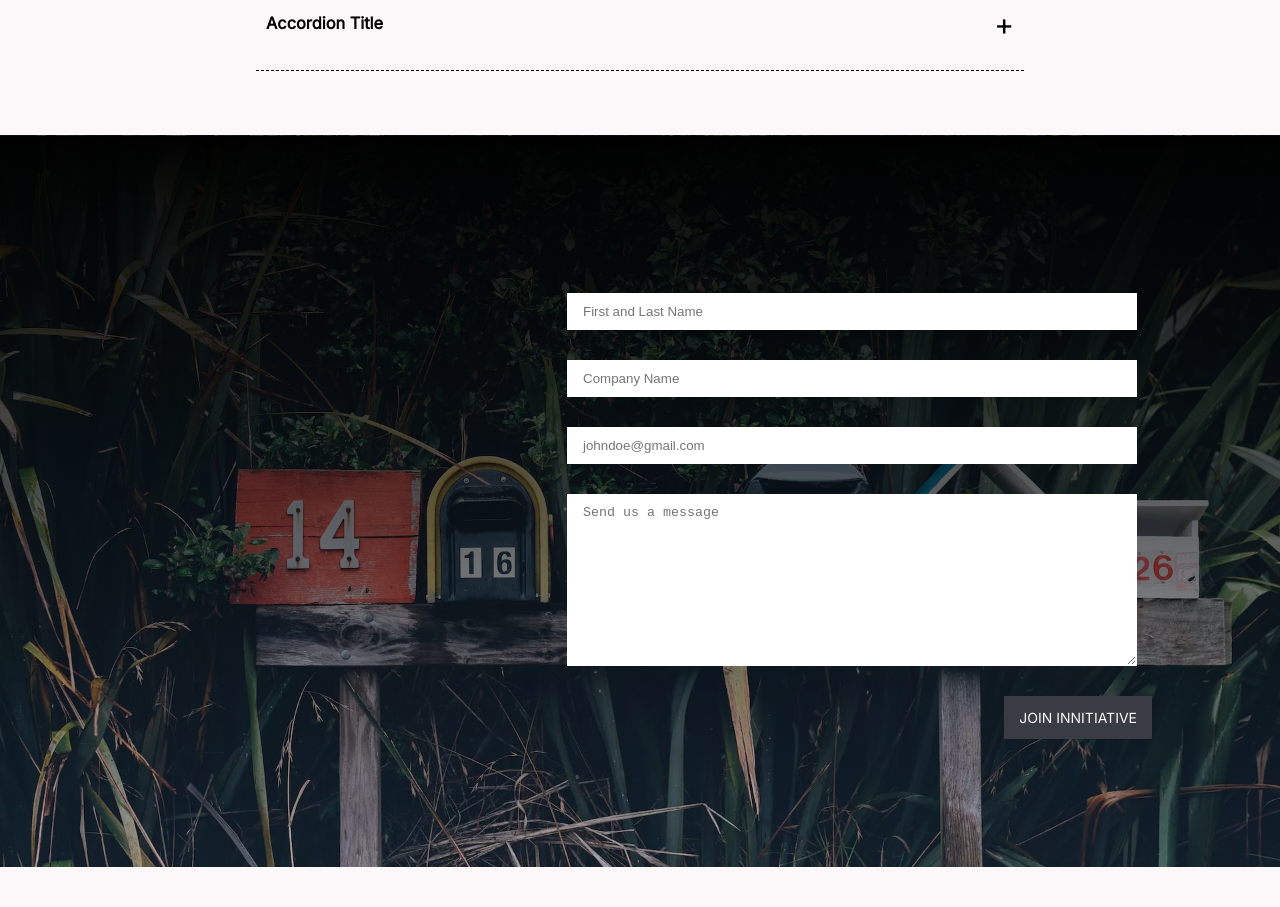
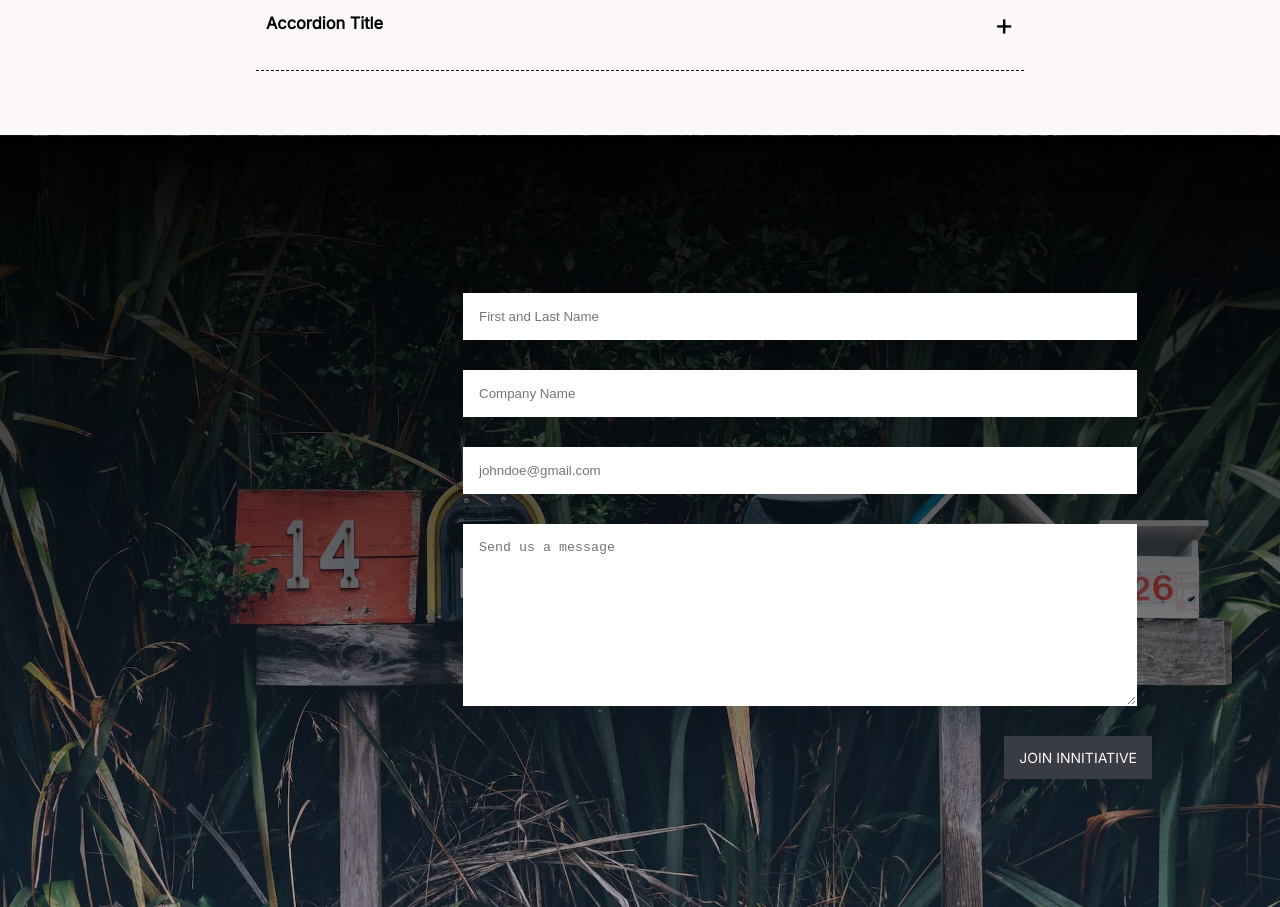
Before and after one commit to Ph-uad/adebouge, a React (Create React App) app: page / in a window 1280 px wide. Shown: the part 1420-2327 px from the top of the page. Before the commit the page ends 2287 px from the top, so only its background shows below. Built offline with nearby package versions, Linux system fonts and the light colour scheme; a web font is replaced by a local one.

Commit message:
form styling (background)

```diff
--- a/src/components/form/form.module.scss
+++ b/src/components/form/form.module.scss
@@ -3,12 +3,13 @@
     url(../../assets/images/contact.webp);
     background-position: center center;
     background-size: cover;
-  padding: 10%;
+
 
   &__container {
+    padding: 10%;
     color: var(--color-white);
     border-radius: 1rem;
-    max-width: 60rem;
+    max-width: 96rem;
     margin-left: auto;
   }
 
@@ -20,7 +21,7 @@
     textarea,
     select {
       display: block;
-      padding: 1rem 1.5rem;
+      padding: 1.5rem;
       margin: 3rem 0;
       width: 100%;
       border: 1px solid transparent;
```
